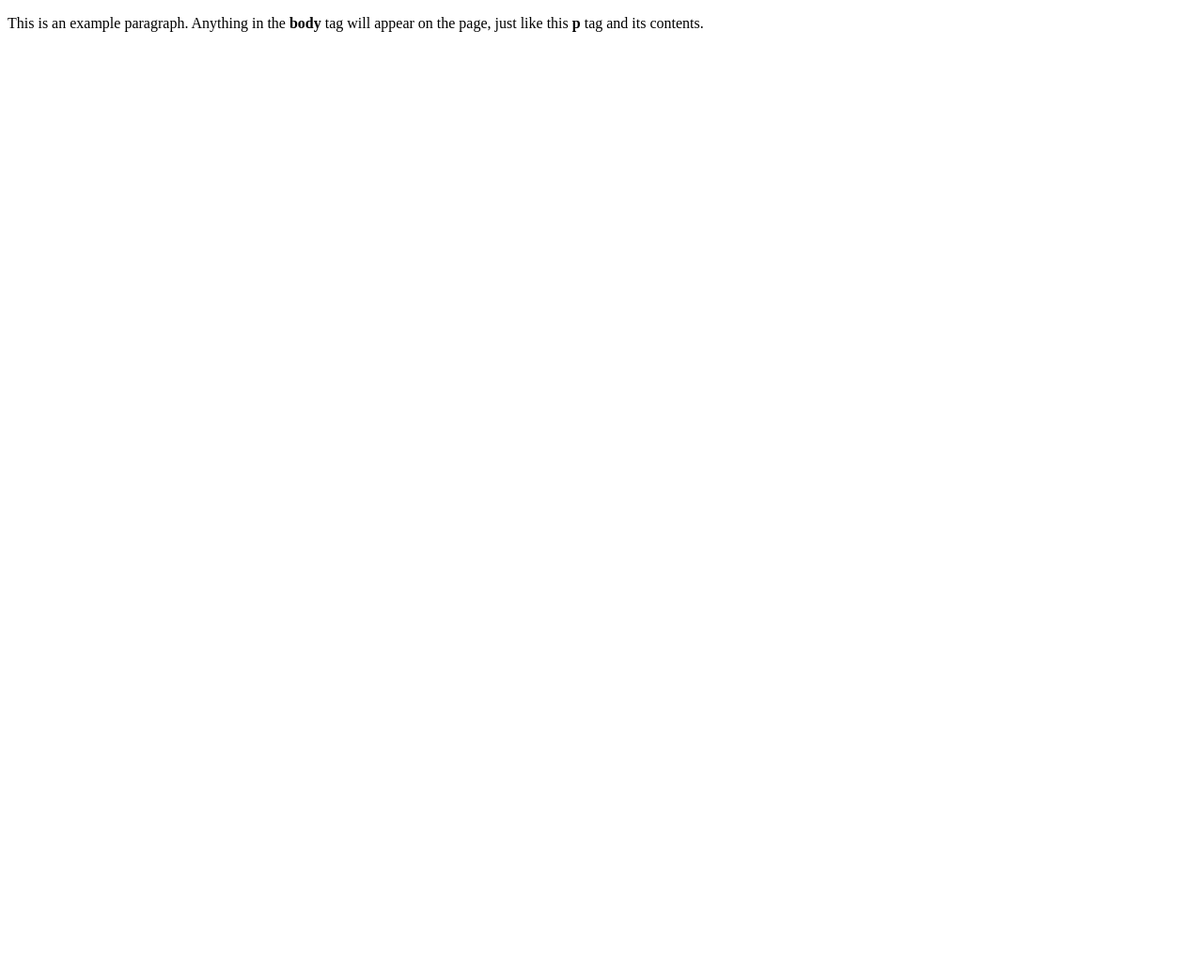
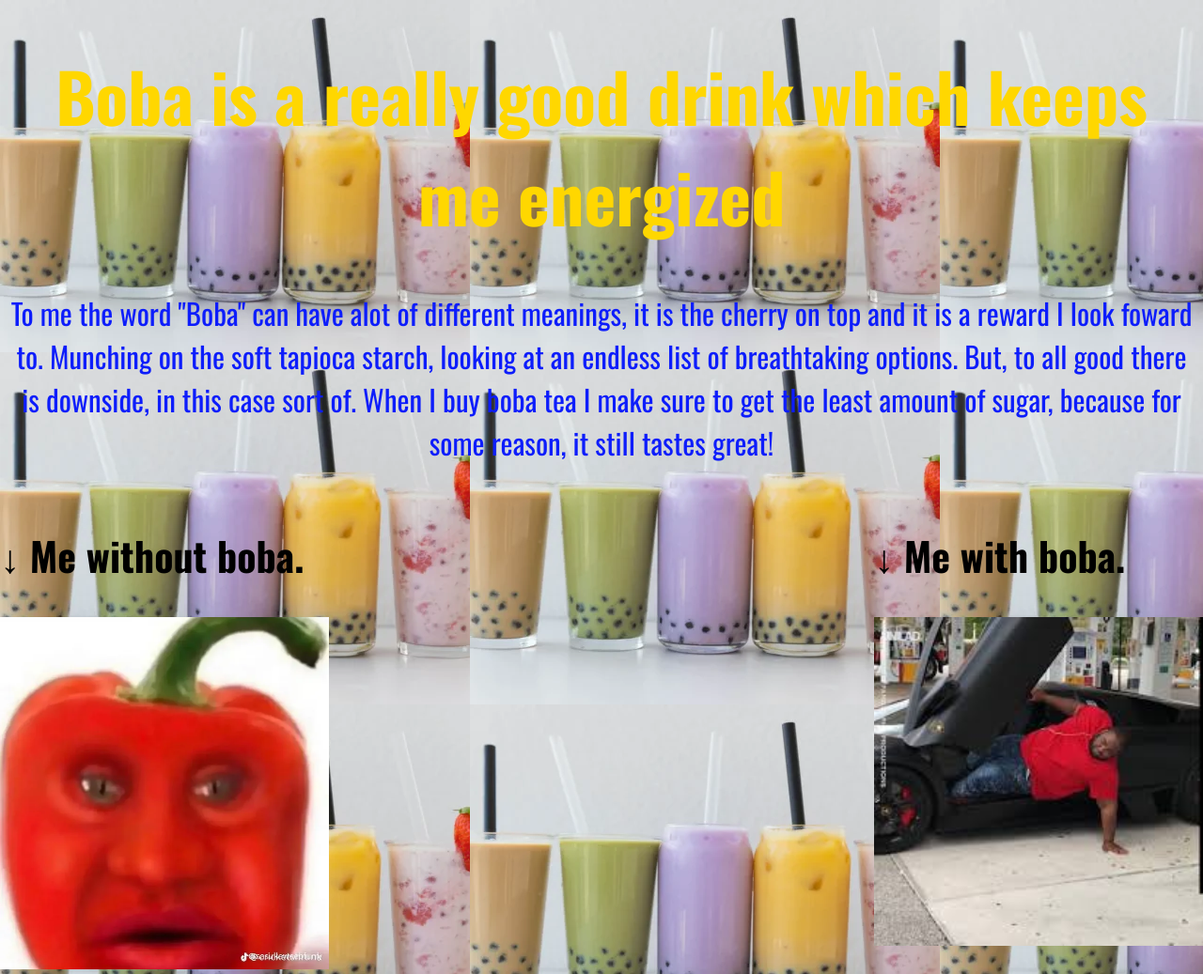
Before and after one commit to C1tymold/Why-boba-tea-is-requiered-for-me, a plain HTML site: page index.html in a window 1280 px wide. Shown: the whole page at 94% size. Before the commit the page ends 800 px from the top, so only its background shows below. Drawn offline with nearby package versions, Linux system fonts and the light colour scheme.

Commit message:
website being built!

```diff
--- a/index.html
+++ b/index.html
@@ -1,9 +1,25 @@
 <!doctype html>
 <html>
-  <head>
-    <title>This is the title of the webpage!</title>
-  </head>
-  <body>
-    <p>This is an example paragraph. Anything in the <strong>body</strong> tag will appear on the page, just like this <strong>p</strong> tag and its contents.</p>
-  </body>
+
+<head>
+  <title>Why Boba is helpful?</title>
+  <link rel="stylesheet" href="style.css">
+</head>
+
+<body>
+  <h1 id="heading">Boba is a really good drink which keeps me energized</h1>
+  <p id="booboobear">To me the word "Boba" can have alot of different meanings, it is the cherry on top and it is a
+    reward I look foward to. Munching on the soft tapioca starch, looking at an endless list of breathtaking options.
+    But, to all good there is downside, in this case sort of. When I buy boba tea I make sure to get the least amount of
+    sugar, because for some reason, it still tastes great!</p>
+
+  <div id="pepper">
+    <h2 class="me"> ↓ Me without boba.</h2><img src="assets/a-pepper-with-a-human-face-v0-o7kr5zcl58ib1.webp" width=350 />
+  </div>
+  <div id="him">
+    <h2 class="me"> ↓ Me with boba.</h2><img src="assets/images (2).jpg" width="350"/>
+  </div>
+
+</body>
+
 </html>
--- /dev/null
+++ b/style.css
@@ -0,0 +1,30 @@
+@import url('https://fonts.googleapis.com/css2?family=Oswald:wght@200..700&display=swap');
+
+body {
+    background-image: url("assets/matcha-milk-tea_-69-500x375.webp");
+}
+* {
+    font-family: "Oswald", sans-serif;
+}
+#heading{
+    font-size: 72px;
+    text-align: center;
+    color:gold
+}
+#booboobear{
+    font-size: 31px;
+    text-align: center;
+    color: rgb(13, 29, 251);
+
+}
+#him{
+    position: absolute;
+    right:0 ;
+}
+#pepper{
+    position: absolute;
+    left:0 ;
+}
+.me{
+    font-size: 42px;
+}
```
Also changed, not shown: assets/a-pepper-with-a-human-face-v0-o7kr5zcl58ib1.webp (added), assets/images (2).jpg (added), assets/matcha-milk-tea_-69-500x375.webp (added).
